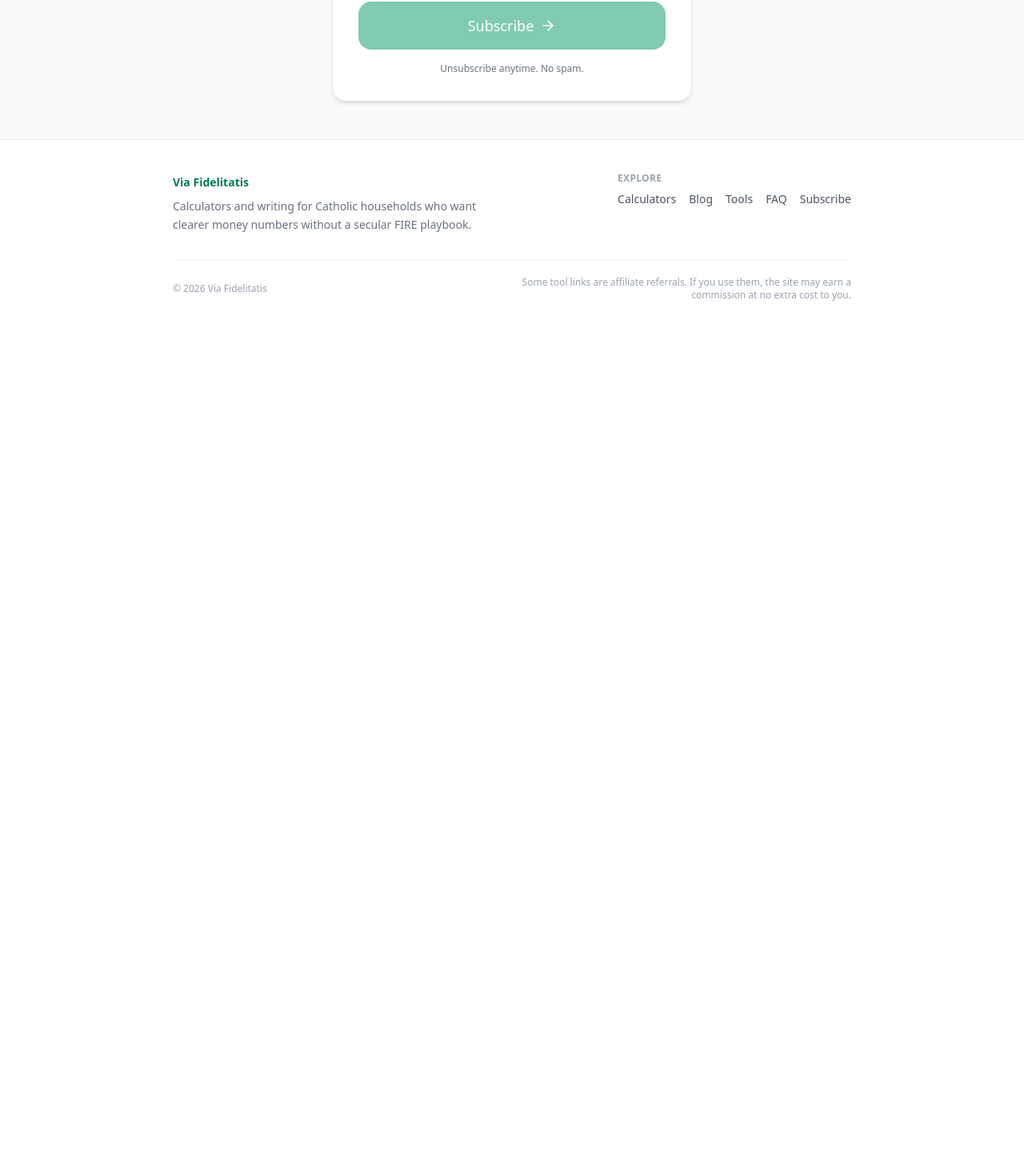
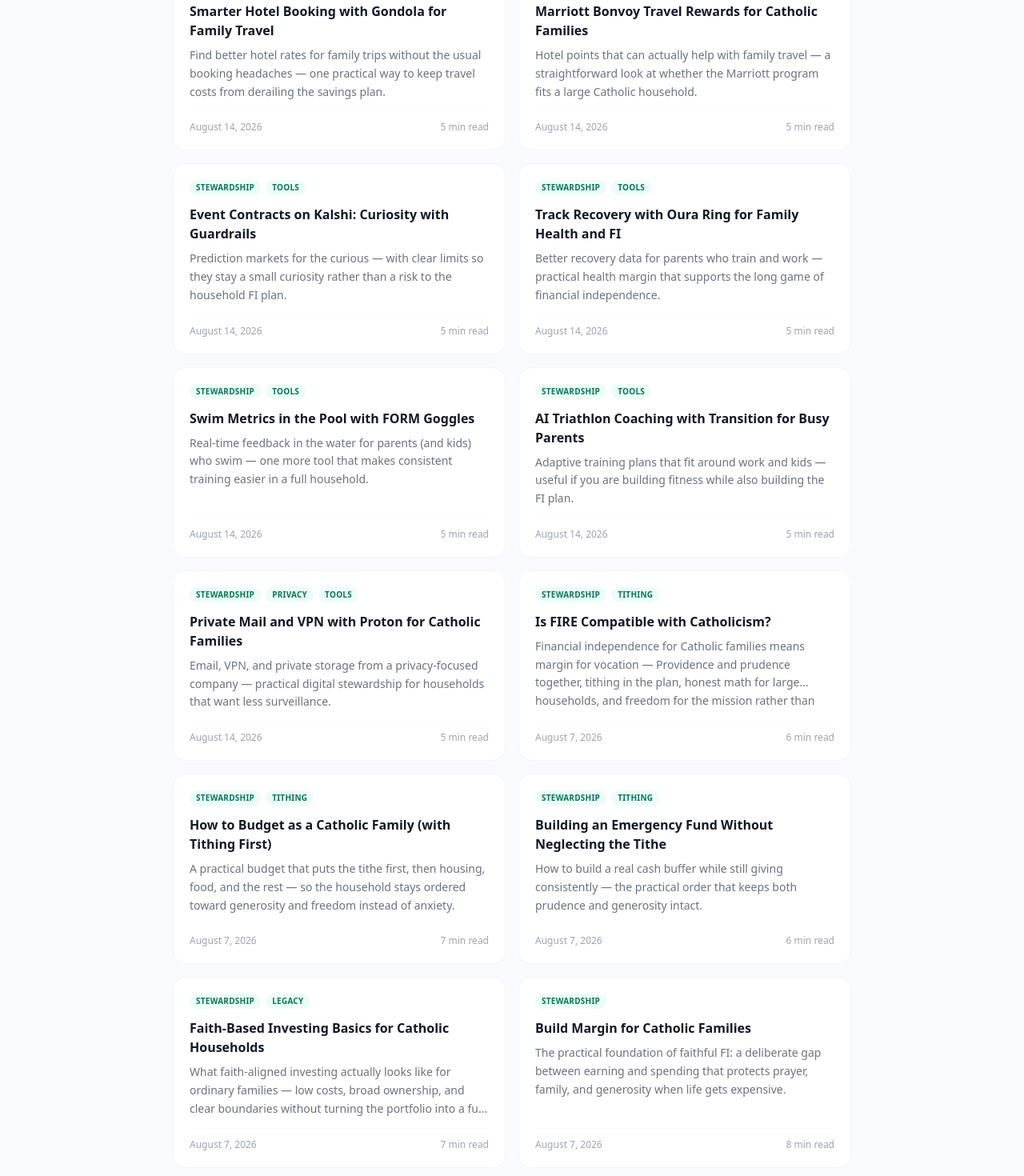
Before and after one commit to daughterpop/super-fi-calc, a React (Vite) app: page /blog in a window 1280 px wide. Shown: the part 1759-3229 px from the top of the page at 80% size. Before the commit the page ends 2176 px from the top, so only its background shows below. Built offline with nearby package versions, Linux system fonts and the light colour scheme.

Commit message:
Restore posts.js batch 1/3: first 20 posts + full exports (fixes build + partial blog restore)

```diff
--- a/src/data/posts.js
+++ b/src/data/posts.js
@@ -47,6 +47,156 @@
     readTime: '5 min read',
     link: '/blog/stretch-the-grocery-budget-with-thrive-market-for-catholic-fi',
     tags: ['Stewardship', 'Tools', 'Parenting'],
+    featured: true
+  },
+  {
+    title: 'Cut the Phone Bill with Mint Mobile for Catholic FI',
+    date: 'August 14, 2026',
+    dateSort: '2026-08-14',
+    excerpt: 'Lower the monthly phone bill without losing coverage — one of the easiest ways to free cash for the FI plan in a large household.',
+    readTime: '5 min read',
+    link: '/blog/cut-the-phone-bill-with-mint-mobile-for-catholic-fi',
+    tags: ['Stewardship', 'Tools'],
+    featured: true
+  },
+  {
+    title: 'Sell Clutter and Buy Used with Mercari for Catholic FI',
+    date: 'August 14, 2026',
+    dateSort: '2026-08-14',
+    excerpt: 'Turn unused items into cash and buy what you need second-hand — practical margin for Catholic families who want less stuff and more freedom.',
+    readTime: '5 min read',
+    link: '/blog/sell-clutter-and-buy-used-with-mercari-for-catholic-fi',
+    tags: ['Stewardship', 'Tools'],
+    featured: true
+  },
+  {
+    title: 'Side Income from a Spare Space with Airbnb Hosting',
+    date: 'August 14, 2026',
+    dateSort: '2026-08-14',
+    excerpt: 'If you have a spare room or ADU, hosting can create real extra income for the FI path — with clear guardrails for family life and values.',
+    readTime: '5 min read',
+    link: '/blog/side-income-from-a-spare-space-with-airbnb-hosting',
+    tags: ['Stewardship', 'Tools', 'Legacy'],
+    featured: true
+  },
+  {
+    title: 'Smarter Hotel Booking with Gondola for Family Travel',
+    date: 'August 14, 2026',
+    dateSort: '2026-08-14',
+    excerpt: 'Find better hotel rates for family trips without the usual booking headaches — one practical way to keep travel costs from derailing the savings plan.',
+    readTime: '5 min read',
+    link: '/blog/smarter-hotel-booking-with-gondola-for-family-travel',
+    tags: ['Stewardship', 'Tools'],
+    featured: true
+  },
+  {
+    title: 'Marriott Bonvoy Travel Rewards for Catholic Families',
+    date: 'August 14, 2026',
+    dateSort: '2026-08-14',
+    excerpt: 'Hotel points that can actually help with family travel — a straightforward look at whether the Marriott program fits a large Catholic household.',
+    readTime: '5 min read',
+    link: '/blog/marriott-bonvoy-travel-rewards-for-catholic-families',
+    tags: ['Stewardship', 'Tools'],
+    featured: true
+  },
+  {
+    title: 'Event Contracts on Kalshi: Curiosity with Guardrails',
+    date: 'August 14, 2026',
+    dateSort: '2026-08-14',
+    excerpt: 'Prediction markets for the curious — with clear limits so they stay a small curiosity rather than a risk to the household FI plan.',
+    readTime: '5 min read',
+    link: '/blog/event-contracts-on-kalshi-curiosity-with-guardrails',
+    tags: ['Stewardship', 'Tools'],
+    featured: true
+  },
+  {
+    title: 'Track Recovery with Oura Ring for Family Health and FI',
+    date: 'August 14, 2026',
+    dateSort: '2026-08-14',
+    excerpt: 'Better recovery data for parents who train and work — practical health margin that supports the long game of financial independence.',
+    readTime: '5 min read',
+    link: '/blog/track-recovery-with-oura-ring-for-family-health-and-fi',
+    tags: ['Stewardship', 'Tools'],
+    featured: true
+  },
+  {
+    title: 'Swim Metrics in the Pool with FORM Goggles',
+    date: 'August 14, 2026',
+    dateSort: '2026-08-14',
+    excerpt: 'Real-time feedback in the water for parents (and kids) who swim — one more tool that makes consistent training easier in a full household.',
+    readTime: '5 min read',
+    link: '/blog/swim-metrics-in-the-pool-with-form-goggles',
+    tags: ['Stewardship', 'Tools'],
+    featured: true
+  },
+  {
+    title: 'AI Triathlon Coaching with Transition for Busy Parents',
+    date: 'August 14, 2026',
+    dateSort: '2026-08-14',
+    excerpt: 'Adaptive training plans that fit around work and kids — useful if you are building fitness while also building the FI plan.',
+    readTime: '5 min read',
+    link: '/blog/ai-triathlon-coaching-with-transition-for-busy-parents',
+    tags: ['Stewardship', 'Tools'],
+    featured: true
+  },
+  {
+    title: 'Private Mail and VPN with Proton for Catholic Families',
+    date: 'August 14, 2026',
+    dateSort: '2026-08-14',
+    excerpt: 'Email, VPN, and private storage from a privacy-focused company — practical digital stewardship for households that want less surveillance.',
+    readTime: '5 min read',
+    link: '/blog/private-mail-and-vpn-with-proton-for-catholic-families',
+    tags: ['Stewardship', 'Privacy', 'Tools'],
+    featured: true
+  },
+  {
+    title: 'Is FIRE Compatible with Catholicism?',
+    date: 'August 7, 2026',
+    dateSort: '2026-08-07',
+    excerpt: 'Financial independence for Catholic families means margin for vocation — Providence and prudence together, tithing in the plan, honest math for large households, and freedom for the mission rather than secular FIRE cosplay.',
+    readTime: '6 min read',
+    link: '/blog/is-fire-compatible-with-catholicism',
+    tags: ['Stewardship', 'Tithing'],
+    featured: true
+  },
+  {
+    title: 'How to Budget as a Catholic Family (with Tithing First)',
+    date: 'August 7, 2026',
+    dateSort: '2026-08-07',
+    excerpt: 'A practical budget that puts the tithe first, then housing, food, and the rest — so the household stays ordered toward generosity and freedom instead of anxiety.',
+    readTime: '7 min read',
+    link: '/blog/how-to-budget-as-a-catholic-family-with-tithing-first',
+    tags: ['Stewardship', 'Tithing'],
+    featured: true
+  },
+  {
+    title: 'Building an Emergency Fund Without Neglecting the Tithe',
+    date: 'August 7, 2026',
+    dateSort: '2026-08-07',
+    excerpt: 'How to build a real cash buffer while still giving consistently — the practical order that keeps both prudence and generosity intact.',
+    readTime: '6 min read',
+    link: '/blog/building-an-emergency-fund-without-neglecting-the-tithe',
+    tags: ['Stewardship', 'Tithing'],
+    featured: true
+  },
+  {
+    title: 'Faith-Based Investing Basics for Catholic Households',
+    date: 'August 7, 2026',
+    dateSort: '2026-08-07',
+    excerpt: 'What faith-aligned investing actually looks like for ordinary families — low costs, broad ownership, and clear boundaries without turning the portfolio into a full-time job.',
+    readTime: '7 min read',
+    link: '/blog/faith-based-investing-basics-for-catholic-households',
+    tags: ['Stewardship', 'Legacy'],
+    featured: true
+  },
+  {
+    title: 'Build Margin for Catholic Families',
+    date: 'August 7, 2026',
+    dateSort: '2026-08-07',
+    excerpt: 'The practical foundation of faithful FI: a deliberate gap between earning and spending that protects prayer, family, and generosity when life gets expensive.',
+    readTime: '8 min read',
+    link: '/blog/build-margin-for-catholic-families',
+    tags: ['Stewardship'],
     featured: true
   }
 ];
```
